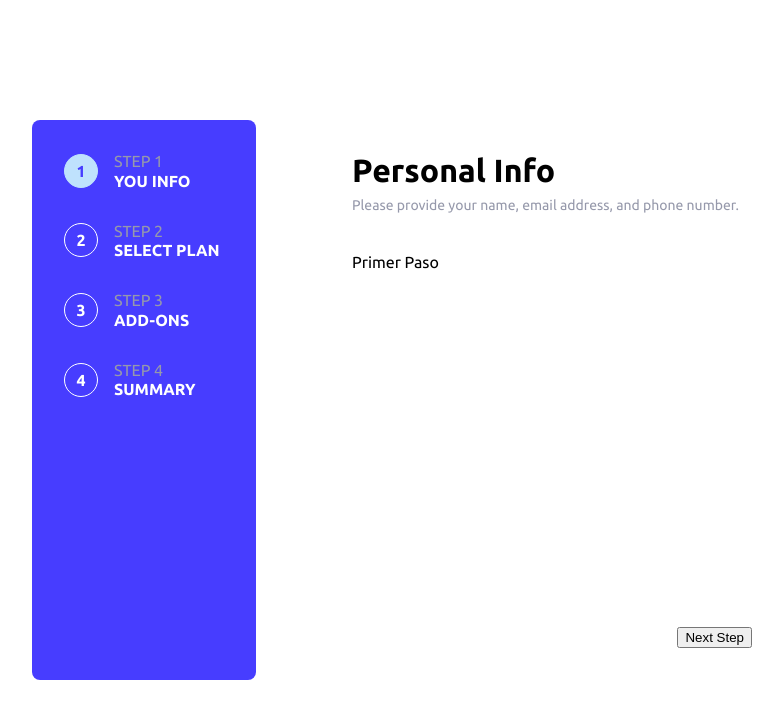
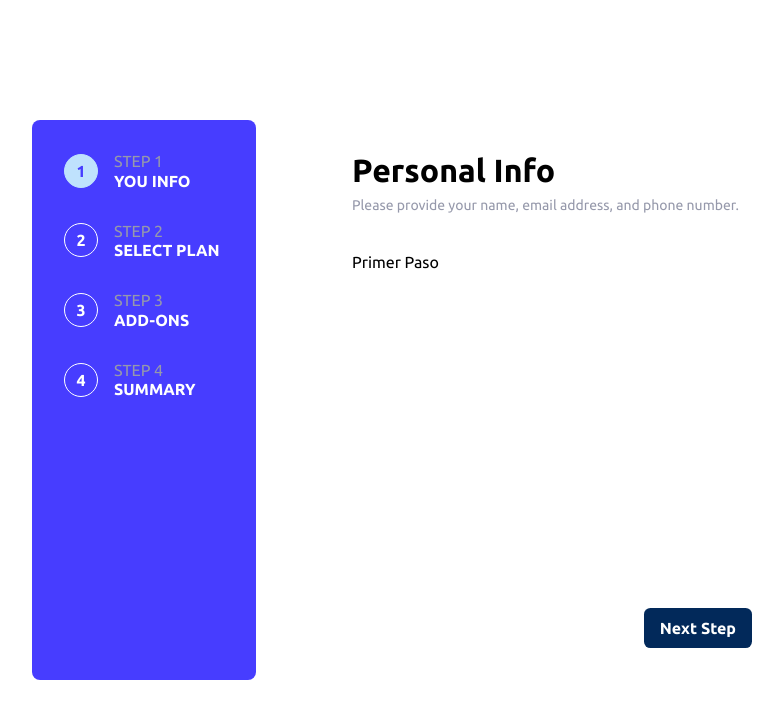
Before and after one commit to MarianoTroncoso/multi-step-form, a React (Create React App) app: page /1 in a window 1280 px wide. Shown: the top 718 px of the page, without its empty margins (208-991 px from the left). Built offline with nearby package versions, Linux system fonts and the light colour scheme.

Commit message:
Add Button component

```diff
--- /dev/null
+++ b/src/components/Button/Button.styles.ts
@@ -0,0 +1,31 @@
+import styled, { css } from 'styled-components';
+import { ButtonVariant } from '../../types';
+
+export const Wrapper = styled.button<{ $variant: ButtonVariant }>`
+  cursor: pointer;
+  font-weight: ${({ theme }) => theme.fontWeights.bold};
+  font-size: ${({ theme }) => theme.fontSizes.medium};
+  font-family: 'Ubuntu', sans-serif;
+  padding: 0.7rem 1rem;
+  border: none;
+  border-radius: 0.4rem;
+
+  ${({ $variant }) =>
+    $variant === 'next'
+      ? css`
+          margin-left: auto;
+          background-color: ${({ theme }) => theme.colors.primary[0]};
+          color: ${({ theme }) => theme.colors.neutral[4]};
+          :hover {
+            filter: brightness(150%);
+          }
+        `
+      : css`
+          margin-right: auto;
+          background-color: transparent;
+          color: ${({ theme }) => theme.colors.neutral[0]};
+          :hover {
+            color: ${({ theme }) => theme.colors.primary[0]};
+          }
+        `};
+`;
--- /dev/null
+++ b/src/components/Button/Button.tsx
@@ -0,0 +1,19 @@
+import React from 'react';
+import * as SC from './Button.styles';
+import { ButtonVariant } from '../../types';
+
+type Props = {
+  children: React.ReactNode;
+  onClick?: () => void;
+  variant?: ButtonVariant;
+};
+
+const Button: React.FC<Props> = ({ children, onClick, variant = 'next' }) => {
+  return (
+    <SC.Wrapper onClick={onClick} $variant={variant}>
+      {children}
+    </SC.Wrapper>
+  );
+};
+
+export default Button;
--- /dev/null
+++ b/src/components/Button/index.ts
@@ -0,0 +1 @@
+export { default } from './Button';
--- a/src/components/FomStep/FomStep.tsx
+++ b/src/components/FomStep/FomStep.tsx
@@ -2,6 +2,7 @@ import React from 'react';
 import * as SC from './FormStep.styles';
 import { FIRST_STEP, FOURTH_STEP } from '../../constants';
 import { Step } from '../../types';
+import Button from '../Button/Button';
 
 type Props = {
   title: string;
@@ -31,11 +32,11 @@ const FormStep: React.FC<Props> = ({
       <SC.ChildrenWrapper>{children}</SC.ChildrenWrapper>
       <SC.FooterWrapper>
         {!isFirstStep && (
-          <SC.BackButton onClick={onPrevious}>Go back</SC.BackButton>
+          <Button onClick={onPrevious} variant="back">
+            Go Back
+          </Button>
         )}
-        {!isLastStep && (
-          <SC.NextButton onClick={onNext}>Next Step</SC.NextButton>
-        )}
+        {!isLastStep && <Button onClick={onNext}>Next Step</Button>}
       </SC.FooterWrapper>
     </SC.Wrapper>
   );
--- a/src/components/FomStep/FormStep.styles.ts
+++ b/src/components/FomStep/FormStep.styles.ts
@@ -11,17 +11,6 @@ export const FooterWrapper = styled.div`
   display: flex;
   justify-content: space-between;
   margin-top: auto;
-`;
-
-// TODO: create Button component
-export const Button = styled.button``;
-
-export const BackButton = styled(Button)`
-  margin-right: auto;
-`;
-
-export const NextButton = styled(Button)`
-  margin-left: auto;
 `;
 
 export const Title = styled.h2`
--- a/src/types.ts
+++ b/src/types.ts
@@ -4,3 +4,5 @@ export type Step =
   | typeof SECOND_STEP
   | typeof THIRD_STEP
   | typeof FOURTH_STEP;
+
+export type ButtonVariant = 'back' | 'next';
```
